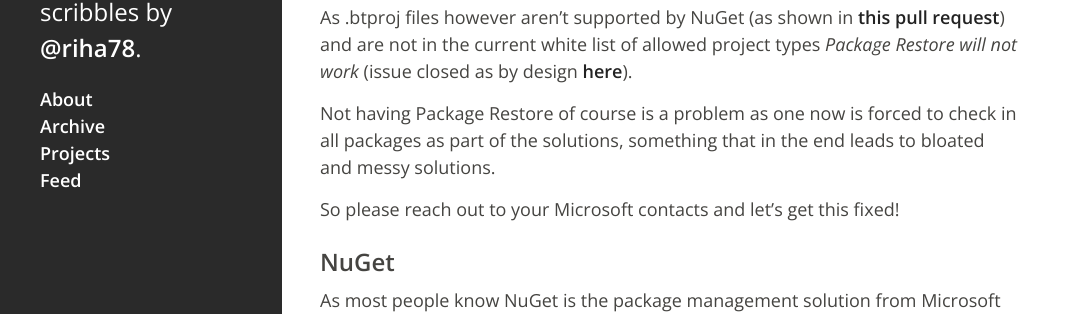
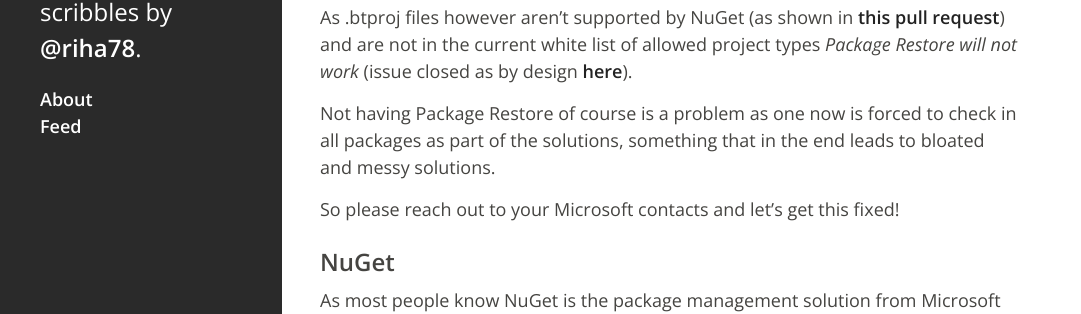
Before and after one commit to riha/riha.github.io, a Jekyll site: the page built from index.html, in a window 1280 px wide. Shown: the part 324-638 px from the top of the page, without its empty margins (0-1081 px from the left). Built offline with Jekyll 4.4.1, drawn with Linux system fonts in a browser that asks for light colours; Markdown is read by kramdown in place of the engine named in the settings; the list of posts is cut into pages by our own code; comment, search, counter and statistics services are not loaded.

Commit message:
Temporarily removing links

```diff
--- a/_layouts/default.html
+++ b/_layouts/default.html
@@ -15,12 +15,12 @@
             <li>
               <a href="/about">About</a>
             </li>
-			<li>
+<!-- 			<li>
               <a href="/archive">Archive</a>
             </li>
             <li>
               <a href="/projects">Projects</a>
-            </li>
+ -->            </li>
 			<li>
               <a href="/feed">Feed</a>
             </li>
```
